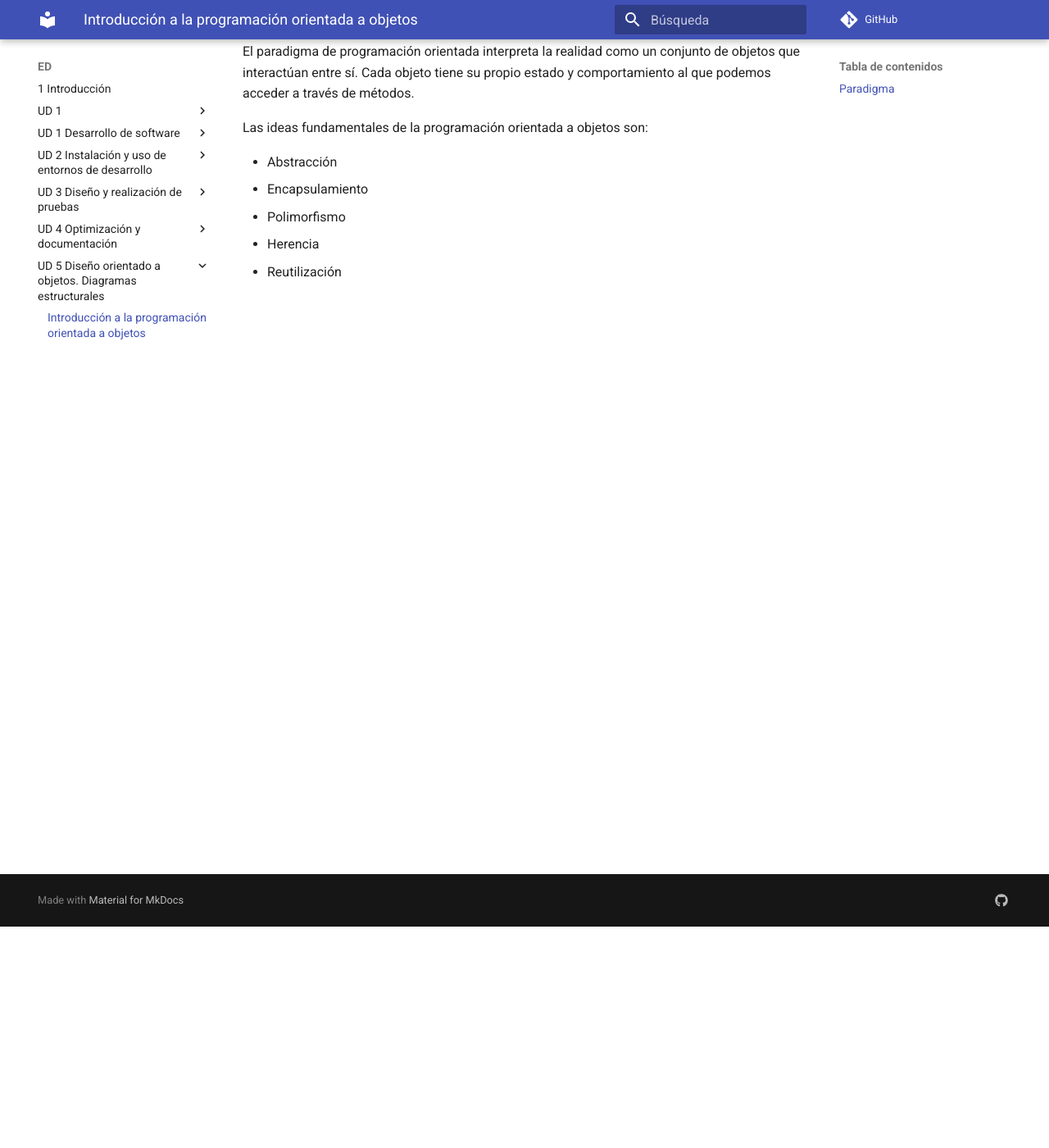
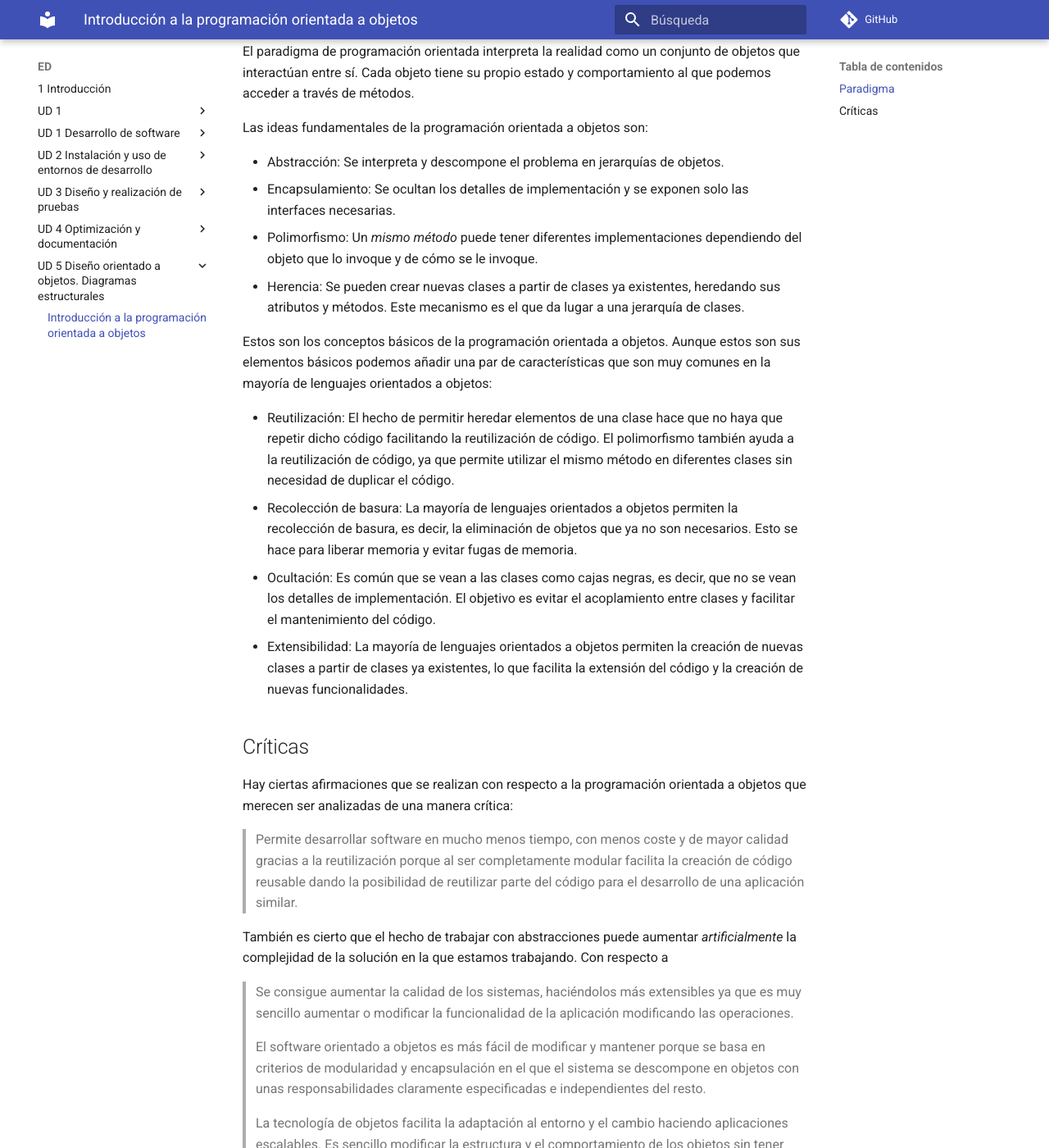
Before and after one commit to mmourazos/Curso-2024-2025, an MkDocs documentation site: the page built from docs/ED/UD 5 - Diseño orientado a objetos. Diagramas estructurales/Introducción.md, in a window 1280 px wide and 1400 px high, scrolled down 270 px. Shown: the whole window at 82% size. Built offline with MkDocs 1.6.1 and Material for MkDocs 9.7.7, drawn with Linux system fonts in a browser that asks for light colours; comment, search, counter and statistics services are not loaded; some of the changed text lies outside the part shown.

Commit message:
Whatever.

```diff
--- a/docs/ED/UD 5 - Diseño orientado a objetos. Diagramas estructurales/Introducción.md
+++ b/docs/ED/UD 5 - Diseño orientado a objetos. Diagramas estructurales/Introducción.md
@@ -6,8 +6,28 @@ El paradigma de programación orientada interpreta la realidad como un conjunto
 
 Las ideas fundamentales de la programación orientada a objetos son:
 
-* Abstracción
-* Encapsulamiento
-* Polimorfismo
-* Herencia
-* Reutilización
+* Abstracción: Se interpreta y descompone el problema en jerarquías de objetos.
+* Encapsulamiento: Se ocultan los detalles de implementación y se exponen solo las interfaces necesarias.
+* Polimorfismo: Un _mismo método_ puede tener diferentes implementaciones dependiendo del objeto que lo invoque y de cómo se le invoque.
+* Herencia: Se pueden crear nuevas clases a partir de clases ya existentes, heredando sus atributos y métodos. Este mecanismo es el que da lugar a una jerarquía de clases.
+
+Estos son los conceptos básicos de la programación orientada a objetos. Aunque estos son sus elementos básicos podemos añadir una par de características que son muy comunes en la mayoría de lenguajes orientados a objetos:
+
+* Reutilización: El hecho de permitir heredar elementos de una clase hace que no haya que repetir dicho código facilitando la reutilización de código. El polimorfismo también ayuda a la reutilización de código, ya que permite utilizar el mismo método en diferentes clases sin necesidad de duplicar el código.
+* Recolección de basura: La mayoría de lenguajes orientados a objetos permiten la recolección de basura, es decir, la eliminación de objetos que ya no son necesarios. Esto se hace para liberar memoria y evitar fugas de memoria.
+* Ocultación: Es común que se vean a las clases como cajas negras, es decir, que no se vean los detalles de implementación. El objetivo es evitar el acoplamiento entre clases y facilitar el mantenimiento del código.
+* Extensibilidad: La mayoría de lenguajes orientados a objetos permiten la creación de nuevas clases a partir de clases ya existentes, lo que facilita la extensión del código y la creación de nuevas funcionalidades.
+
+## Críticas
+
+Hay ciertas afirmaciones que se realizan con respecto a la programación orientada a objetos que merecen ser analizadas de una manera crítica:
+
+> Permite desarrollar software en mucho menos tiempo, con menos coste y de mayor calidad gracias a la reutilización porque al ser completamente modular facilita la creación de código reusable dando la posibilidad de reutilizar parte del código para el desarrollo de una aplicación similar.
+
+También es cierto que el hecho de trabajar con abstracciones puede aumentar _artificialmente_ la complejidad de la solución en la que estamos trabajando. Con respecto a
+
+> Se consigue aumentar la calidad de los sistemas, haciéndolos más extensibles ya que es muy sencillo aumentar o modificar la funcionalidad de la aplicación modificando las operaciones.
+
+> El software orientado a objetos es más fácil de modificar y mantener porque se basa en criterios de modularidad y encapsulación en el que el sistema se descompone en objetos con unas responsabilidades claramente especificadas e independientes del resto.
+
+> La tecnología de objetos facilita la adaptación al entorno y el cambio haciendo aplicaciones escalables. Es sencillo modificar la estructura y el comportamiento de los objetos sin tener que cambiar la aplicación.
```
